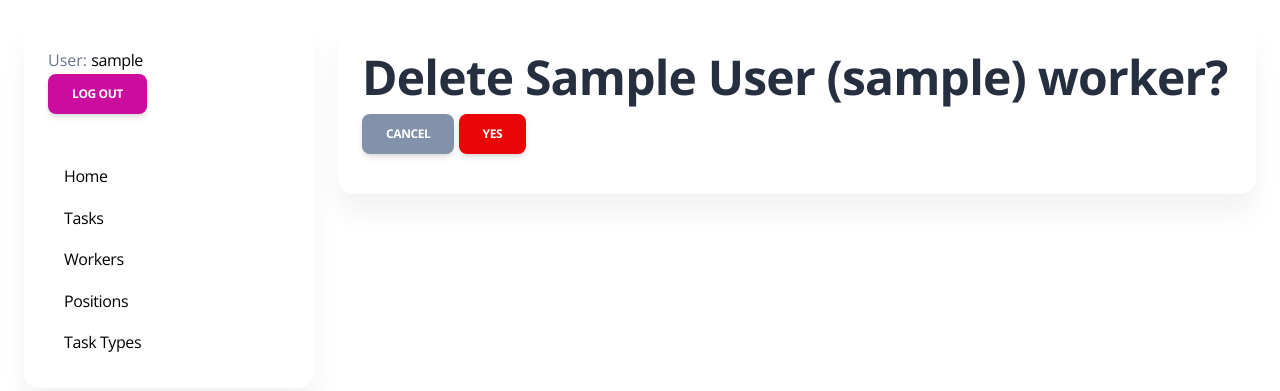
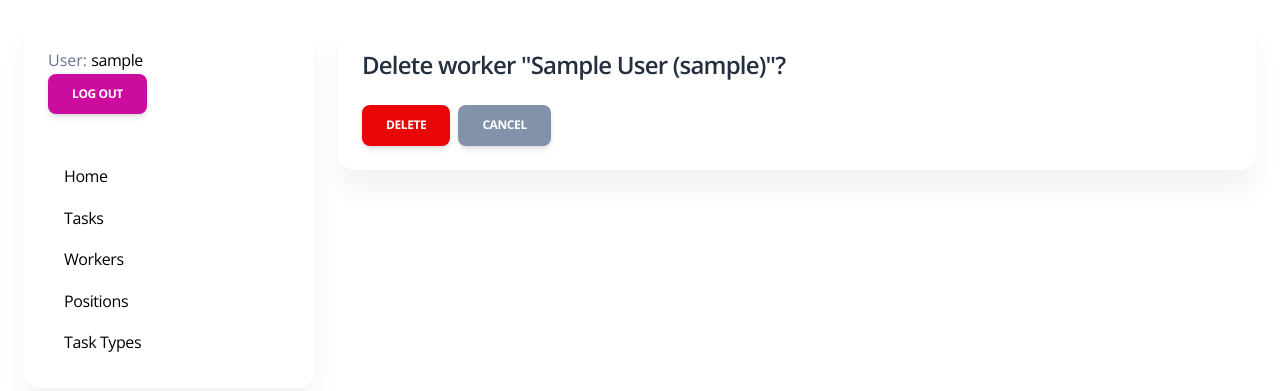
Before and after one commit to AndriiOne/crew-tasks, a Django app: page /workers/1/delete/ in a window 1280 px wide. Shown: the top 391 px of the page. Run offline with Django 5.2, Linux system fonts and the light colour scheme; the visitor is signed in with stand-in values (Sample User, id 1); data comes from the database, SQL or seed files in the repository; some libraries are stand-ins or nearby versions.

Commit message:
Style worker delete page

```diff
--- a/templates/tasks/worker_confirm_delete.html
+++ b/templates/tasks/worker_confirm_delete.html
@@ -1,12 +1,13 @@
 {% extends "base.html" %}
 
 {% block content %}
-  <h1>Delete {{ worker.first_name }} {{ worker.last_name }} ({{ worker.username }}) worker?</h1>
+  <h4 class="mb-4">Delete worker "{{ worker.first_name }} {{ worker.last_name }} ({{ worker.username }})"?</h4>
+
   <form method="post">
     {% csrf_token %}
-    <a href="{% url 'tasks:worker-detail' worker.id %}" class="btn btn-secondary">
-      Cancel
-    </a>
-    <input type="submit" value="Yes" class="btn btn-danger">
+    <div class="d-flex gap-2">
+      <button type="submit" class="btn btn-danger mb-0">Delete</button>
+      <a href="{% url 'tasks:worker-detail' pk=worker.id %}" class="btn btn-secondary mb-0">Cancel</a>
+    </div>
   </form>
 {% endblock %}
```
